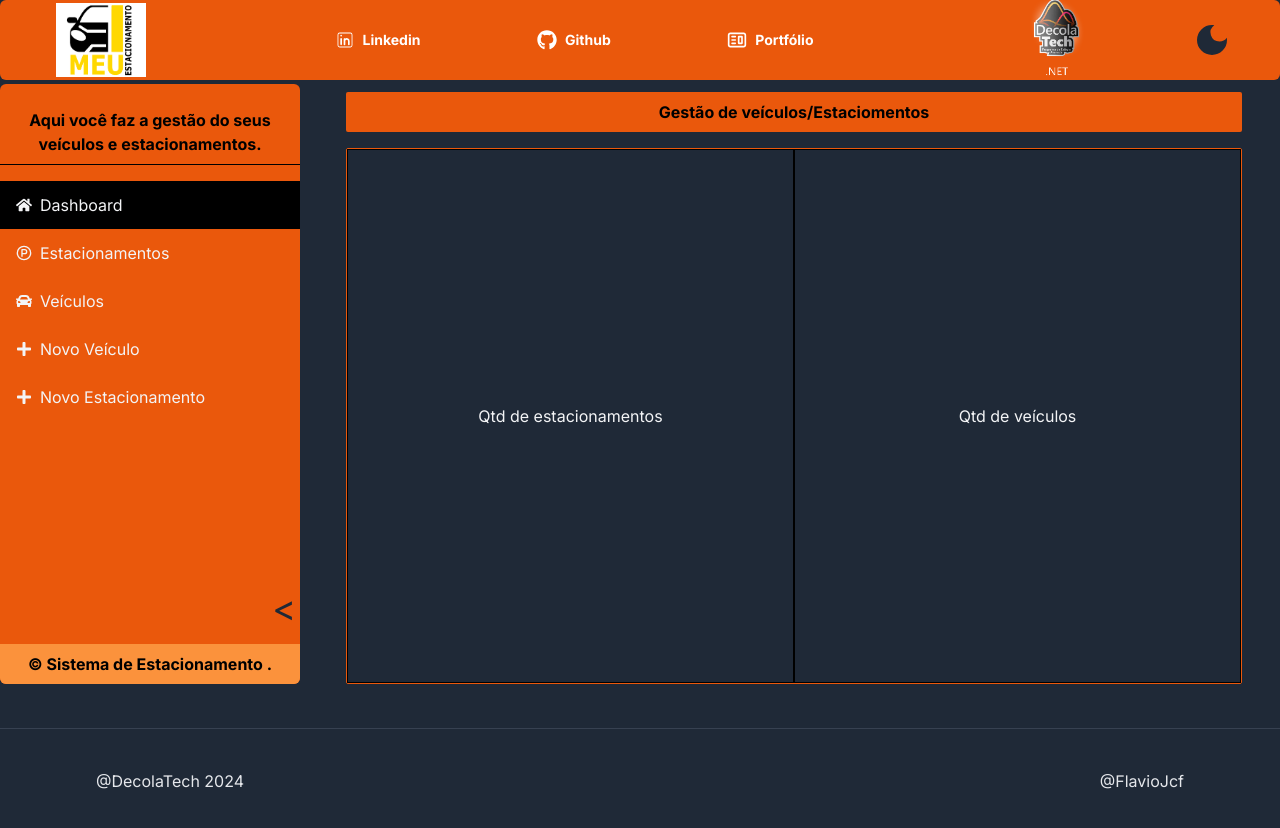
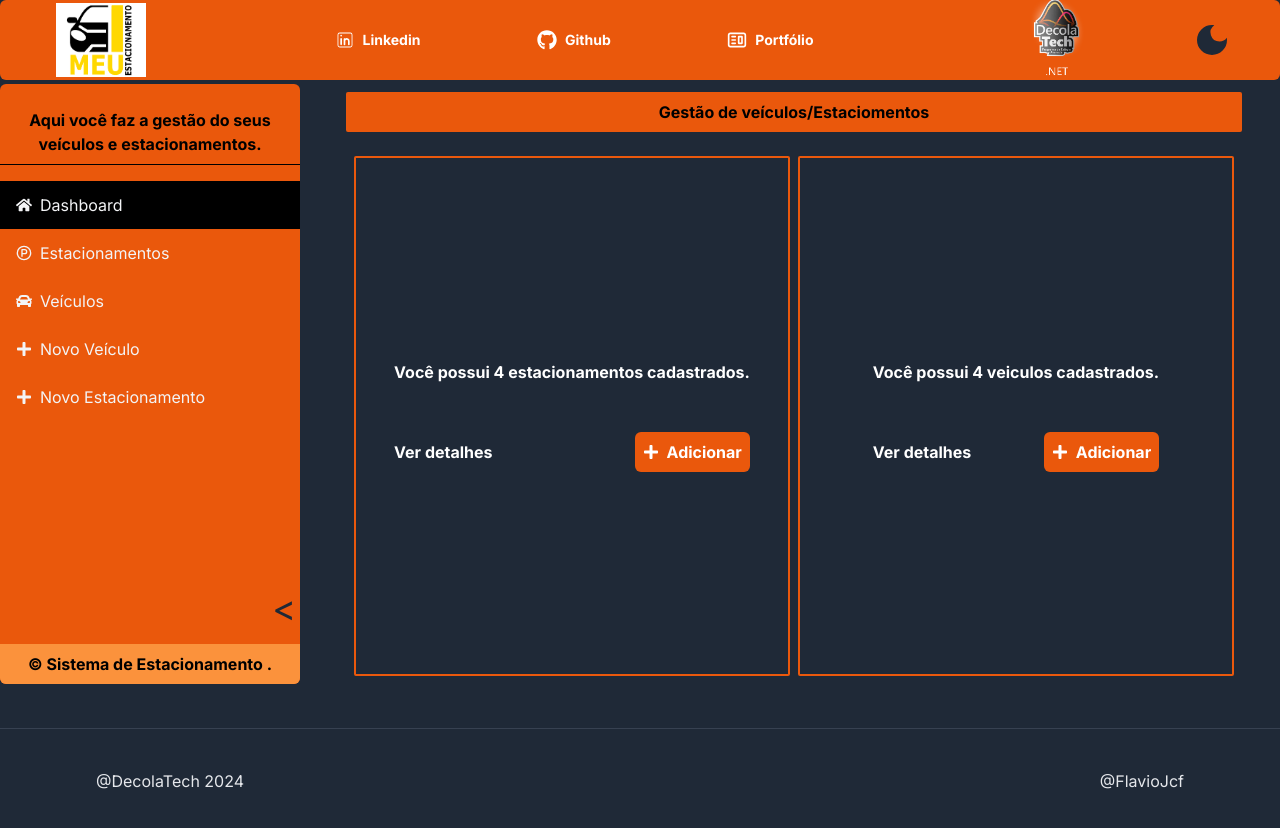
Before and after one commit to Flaviojcf/estacionamento-frontend, a Next.js app: page / in a window 1280 px wide. Shown: the top 828 px of the page. Built offline with nearby package versions, Linux system fonts and the light colour scheme.

Commit message:
feat: Create home structure

```diff
--- a/src/app/page.tsx
+++ b/src/app/page.tsx
@@ -1,6 +1,11 @@
 'use client'
 import { Loading } from '@/app/components/Loading/Loading'
+import Link from 'next/link'
 import { useEffect, useState } from 'react'
+import { FaPlus } from 'react-icons/fa'
+import * as Dialog from '@radix-ui/react-dialog'
+import { VeiculoModal } from './components/Modal/VeiculoModal'
+import { EstacionamentoModal } from './components/Modal/EstacionamentoModal'
 
 export default function Home() {
   const [isLoading, setIsLoading] = useState(true)
@@ -25,12 +30,48 @@ export default function Home() {
             </h1>
           </header>
 
-          <div className="flex border border-orange-600 rounded-sm w-full justify-between h-full">
-            <div className="flex items-center justify-center flex-col w-1/2 border border-black">
-              <p>Qtd de estacionamentos</p>
+          <div className="flex  rounded-sm w-full justify-between h-full p-2 gap-2">
+            <div className="flex items-center justify-center flex-col w-1/2 border-2 border-orange-600 rounded-sm">
+              <div className="flex flex-col items-center justify-center  gap-12  text-black font-bold dark:text-white">
+                <p>Você possui 4 estacionamentos cadastrados.</p>
+                <div className="flex justify-between w-full items-center">
+                  <Link href="/estacionamentos/list">
+                    <p className="font-bold hover:text-orange-600">
+                      Ver detalhes
+                    </p>
+                  </Link>
+                  <Dialog.Root>
+                    <Dialog.Trigger>
+                      <button className="flex items-center self-end gap-2 p-2 bg-orange-600 rounded-md hover:bg-orange-400">
+                        <FaPlus />
+                        Adicionar
+                      </button>
+                    </Dialog.Trigger>
+                    <EstacionamentoModal />
+                  </Dialog.Root>
+                </div>
+              </div>
             </div>
-            <div className="flex items-center justify-center  flex-col w-1/2 border border-black">
-              <p>Qtd de veículos</p>
+            <div className="flex items-center justify-center  flex-col w-1/2 border-2 border-orange-600  rounded-sm">
+              <div className="flex flex-col items-center justify-center gap-12 text-black font-bold dark:text-white">
+                <p>Você possui 4 veiculos cadastrados.</p>
+                <div className="flex justify-between w-full items-center">
+                  <Link href="/veiculos/list">
+                    <p className="font-bold hover:text-orange-600 ">
+                      Ver detalhes
+                    </p>
+                  </Link>
+                  <Dialog.Root>
+                    <Dialog.Trigger>
+                      <button className="flex  items-center self-end gap-2 p-2 bg-orange-600  rounded-md hover:bg-orange-400">
+                        <FaPlus />
+                        Adicionar
+                      </button>
+                    </Dialog.Trigger>
+                    <VeiculoModal />
+                  </Dialog.Root>
+                </div>
+              </div>
             </div>
           </div>
         </div>
```
